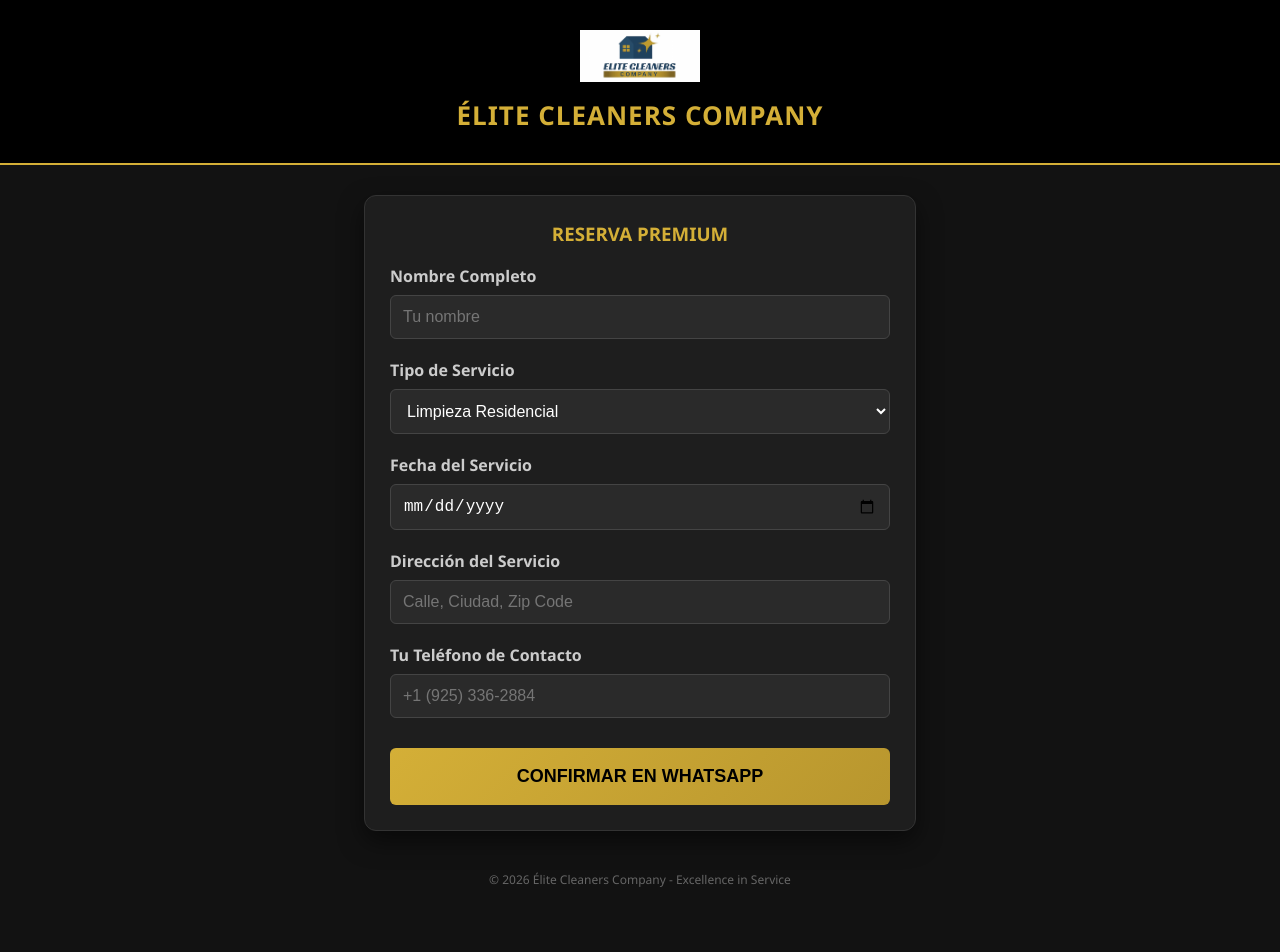
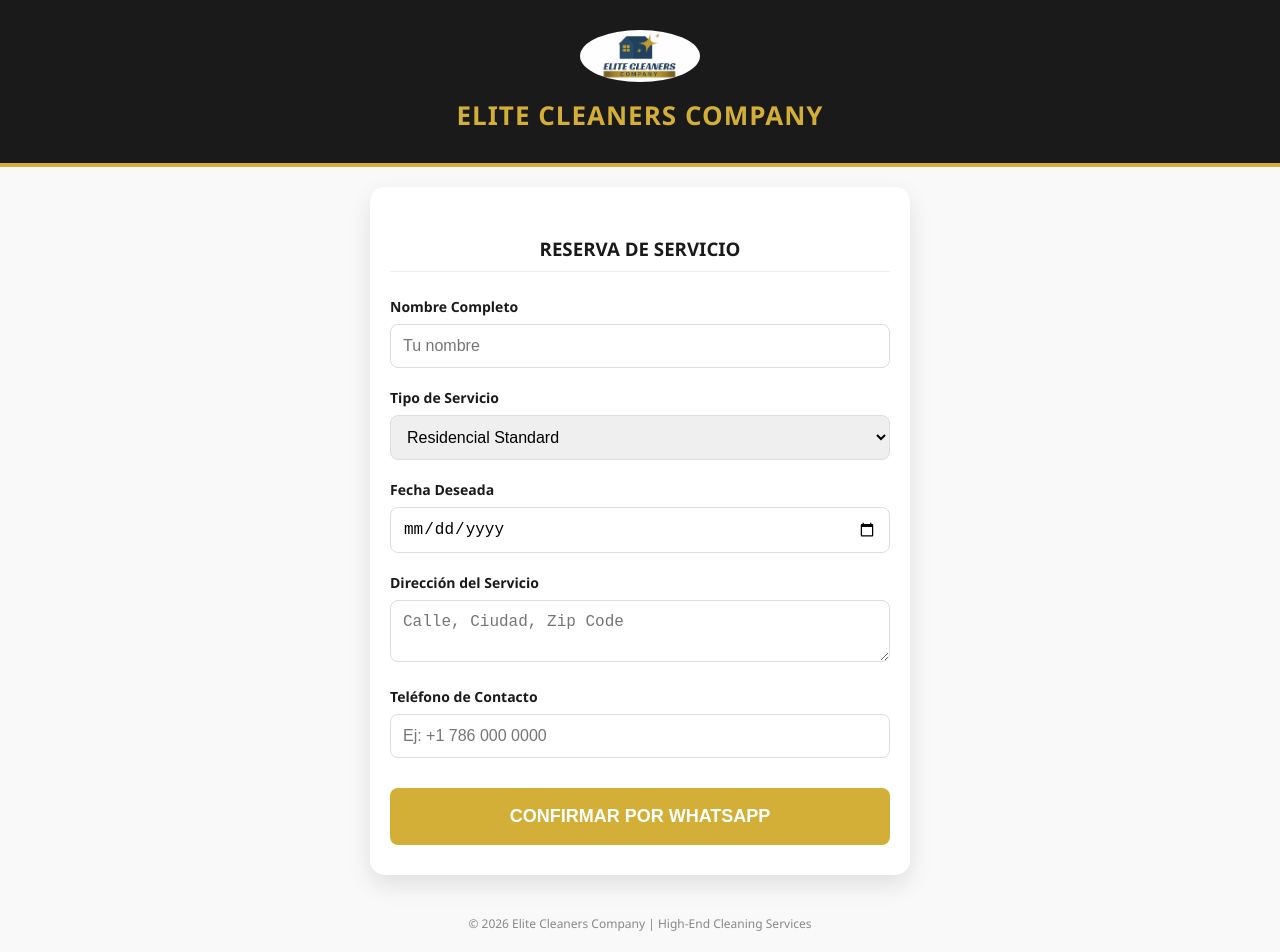
Before and after one commit to Rodrigodanielfranco94-png/elite-cleaners-client-app, a website: page Index.html in a window 1280 px wide. Before the commit the page ends 908 px from the top, so only its background shows below. Drawn offline with Linux system fonts and the light colour scheme.

Commit message:
Update Index.html

```diff
--- a/Index.html
+++ b/Index.html
@@ -3,32 +3,37 @@
 <head>
     <meta charset="UTF-8">
     <meta name="viewport" content="width=device-width, initial-scale=1.0">
-    <title>Elite Cleaners Company - Reservas</title>
+    <title>Elite Cleaners Company - Booking</title>
     <style>
-        body { font-family: 'Segoe UI', Tahoma, Geneva, Verdana, sans-serif; background-color: #121212; color: #ffffff; margin: 0; padding: 0; }
-        .header { background-color: #000000; color: #d4af37; padding: 30px; text-align: center; border-bottom: 2px solid #d4af37; }
-        .logo { width: 120px; margin-bottom: 10px; }
-        .container { padding: 25px; max-width: 500px; margin: 30px auto; background: #1e1e1e; border-radius: 12px; box-shadow: 0 10px 25px rgba(0,0,0,0.5); border: 1px solid #333; }
+        :root {
+            --gold: #d4af37;
+            --black: #1a1a1a;
+            --white: #ffffff;
+        }
+        body { font-family: 'Segoe UI', Tahoma, Geneva, Verdana, sans-serif; background-color: #f9f9f9; margin: 0; padding: 0; color: var(--black); }
+        .header { background-color: var(--black); color: var(--gold); padding: 30px 20px; text-align: center; border-bottom: 4px solid var(--gold); }
+        .logo { width: 120px; margin-bottom: 10px; border-radius: 50%; }
+        .container { padding: 30px 20px; max-width: 500px; margin: 20px auto; background: var(--white); border-radius: 15px; box-shadow: 0 10px 25px rgba(0,0,0,0.1); }
         h1 { margin: 0; font-size: 26px; letter-spacing: 1px; }
-        h3 { color: #d4af37; text-align: center; margin-top: 0; }
+        h3 { color: var(--black); text-align: center; margin-bottom: 25px; border-bottom: 1px solid #eee; padding-bottom: 10px; }
         .form-group { margin-bottom: 20px; }
-        label { display: block; margin-bottom: 8px; font-weight: 600; color: #ccc; }
-        input, select, textarea { width: 100%; padding: 12px; border: 1px solid #444; border-radius: 6px; box-sizing: border-box; background-color: #2a2a2a; color: white; font-size: 16px; }
-        input:focus, select:focus { border-color: #d4af37; outline: none; }
-        .btn-reserve { background: linear-gradient(135deg, #d4af37 0%, #b8962e 100%); color: black; border: none; padding: 18px; width: 100%; font-size: 18px; font-weight: bold; cursor: pointer; border-radius: 6px; transition: transform 0.2s; margin-top: 10px; }
-        .btn-reserve:active { transform: scale(0.98); }
-        .footer { text-align: center; font-size: 12px; color: #666; margin-top: 40px; padding-bottom: 20px; }
+        label { display: block; margin-bottom: 8px; font-weight: 600; font-size: 14px; }
+        input, select, textarea { width: 100%; padding: 12px; border: 1px solid #ddd; border-radius: 8px; box-sizing: border-box; font-size: 16px; }
+        input:focus { border-color: var(--gold); outline: none; box-shadow: 0 0 5px rgba(212, 175, 55, 0.3); }
+        .btn-reserve { background-color: var(--gold); color: white; border: none; padding: 18px; width: 100%; font-size: 18px; font-weight: bold; cursor: pointer; border-radius: 8px; transition: 0.3s; text-transform: uppercase; margin-top: 10px; }
+        .btn-reserve:hover { background-color: #b8962e; transform: translateY(-2px); }
+        footer { text-align: center; padding: 20px; font-size: 12px; color: #888; }
     </style>
 </head>
 <body>
 
     <div class="header">
         <img src="assets/icon.png" alt="Elite Cleaners Logo" class="logo">
-        <h1>ÉLITE CLEANERS COMPANY</h1>
+        <h1>ELITE CLEANERS COMPANY</h1>
     </div>
 
     <div class="container">
-        <h3>RESERVA PREMIUM</h3>
+        <h3>RESERVA DE SERVICIO</h3>
 
         <div class="form-group">
             <label>Nombre Completo</label>
@@ -38,66 +43,70 @@
         <div class="form-group">
             <label>Tipo de Servicio</label>
             <select id="servicio">
-                <option value="Residencial">Limpieza Residencial</option>
-                <option value="Oficina">Limpieza de Oficina</option>
-                <option value="Profunda">Limpieza Profunda (Move-in/out)</option>
-                <option value="Post-Construccion">Post-Construcción</option>
+                <option value="Residencial Standard">Residencial Standard</option>
+                <option value="Oficina / Comercial">Oficina / Comercial</option>
+                <option value="Deep Cleaning (Profunda)">Deep Cleaning (Profunda)</option>
+                <option value="Move-in / Move-out">Move-in / Move-out</option>
             </select>
         </div>
 
         <div class="form-group">
-            <label>Fecha del Servicio</label>
+            <label>Fecha Deseada</label>
             <input type="date" id="fecha">
         </div>
 
         <div class="form-group">
             <label>Dirección del Servicio</label>
-            <input type="text" id="direccion" placeholder="Calle, Ciudad, Zip Code">
+            <textarea id="direccion" rows="2" placeholder="Calle, Ciudad, Zip Code"></textarea>
         </div>
 
         <div class="form-group">
-            <label>Tu Teléfono de Contacto</label>
-            <input type="tel" id="telefono" placeholder="+1 (925) 336-2884">
+            <label>Teléfono de Contacto</label>
+            <input type="tel" id="telefono" placeholder="Ej: +1 786 000 0000">
         </div>
 
-        <button class="btn-reserve" onclick="enviarReserva()">CONFIRMAR EN WHATSAPP</button>
+        <button class="btn-reserve" onclick="enviarReserva()">Confirmar por WhatsApp</button>
     </div>
 
-    <div class="footer">
-        © 2026 Élite Cleaners Company - Excellence in Service
-    </div>
+    <footer>
+        &copy; 2026 Elite Cleaners Company | High-End Cleaning Services
+    </footer>
 
     <script>
         function enviarReserva() {
-            // Captura de datos
+            // 1. Obtener los valores del formulario
             const nombre = document.getElementById('nombre').value;
             const servicio = document.getElementById('servicio').value;
             const fecha = document.getElementById('fecha').value;
             const direccion = document.getElementById('direccion').value;
             const tel = document.getElementById('telefono').value;
 
-            // VALIDACIÓN SIMPLE
+            // 2. Validación simple
             if(!nombre || !fecha || !tel) {
-                alert("Por favor completa los campos principales (Nombre, Fecha y Teléfono)");
+                alert("Por favor completa nombre, fecha y teléfono.");
                 return;
             }
 
-            // CONFIGURACIÓN DEL NÚMERO (Pon el tuyo aquí)
-            const numeroEmpresa = "1234567890";
+            // 3. CONFIGURA AQUÍ TU NÚMERO (Sin el +)
+            // Ejemplo: "17865551234"
+            const numeroEmpresa = "TU_NUMERO_AQUI";
 
-            // Construcción del mensaje con formato WhatsApp
-            const mensaje =
-                "*NUEVA SOLICITUD DE RESERVA*%0A" +
-                "----------------------------------%0A" +
-                "*Cliente:* " + nombre + "%0A" +
-                "*Servicio:* " + servicio + "%0A" +
-                "*Fecha:* " + fecha + "%0A" +
-                "*Dirección:* " + direccion + "%0A" +
-                "*Teléfono:* " + tel + "%0A" +
-                "----------------------------------%0A" +
-                "_Enviado desde la App de Clientes_";
+            // 4. Formatear el mensaje para WhatsApp
+            const texto = `*NUEVA SOLICITUD DE RESERVA*%0A` +
+                          `----------------------------%0A` +
+                          `*Cliente:* ${nombre}%0A` +
+                          `*Servicio:* ${servicio}%0A` +
+                          `*Fecha:* ${fecha}%0A` +
+                          `*Dirección:* ${direccion}%0A` +
+                          `*Teléfono:* ${tel}%0A` +
+                          `----------------------------%0A` +
+                          `_Enviado desde la App de Clientes_`;
 
-            // Abrir WhatsApp
-            window.open("https://wa.me/" + numeroEmpresa + "?text=" + mensaje);
+            // 5. Abrir WhatsApp
+            const url = `https://wa.me/${numeroEmpresa}?text=${texto}`;
+            window.open(url, '_blank');
         }
-    </script
+    </script>
+
+</body>
+</html>
```
